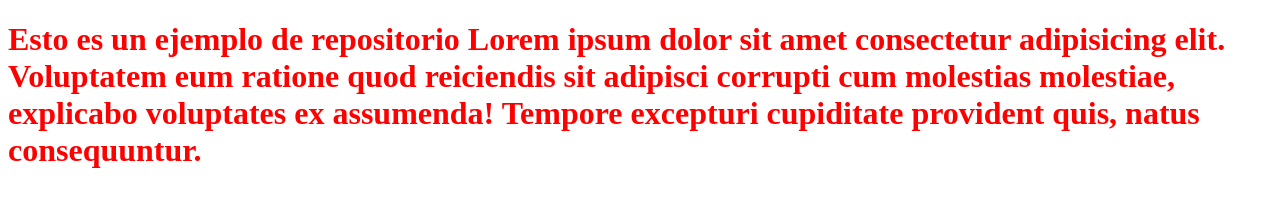
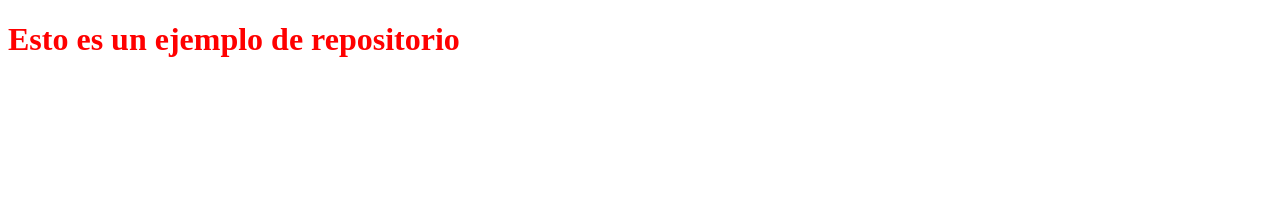
Before and after one commit to NSToala/new_repo, a plain HTML site: page index.html in a window 1280 px wide. Drawn offline with Linux system fonts and the light colour scheme.

Commit message:
Update index.html
cambio realizado en el index

```diff
--- a/index.html
+++ b/index.html
@@ -7,7 +7,7 @@
     <link rel="stylesheet" href="styles.css">
 </head>
 <body>
-    <h1 id="repo">Esto es un ejemplo de repositorio Lorem ipsum dolor sit amet consectetur adipisicing elit. Voluptatem eum ratione quod reiciendis sit adipisci corrupti cum molestias molestiae, explicabo voluptates ex assumenda! Tempore excepturi cupiditate provident quis, natus consequuntur.</h1>
+    <h1 id="repo">Esto es un ejemplo de repositorio</h1>
 
     <script type="text/javascript" src="client.js"></script>
 </body>
```
